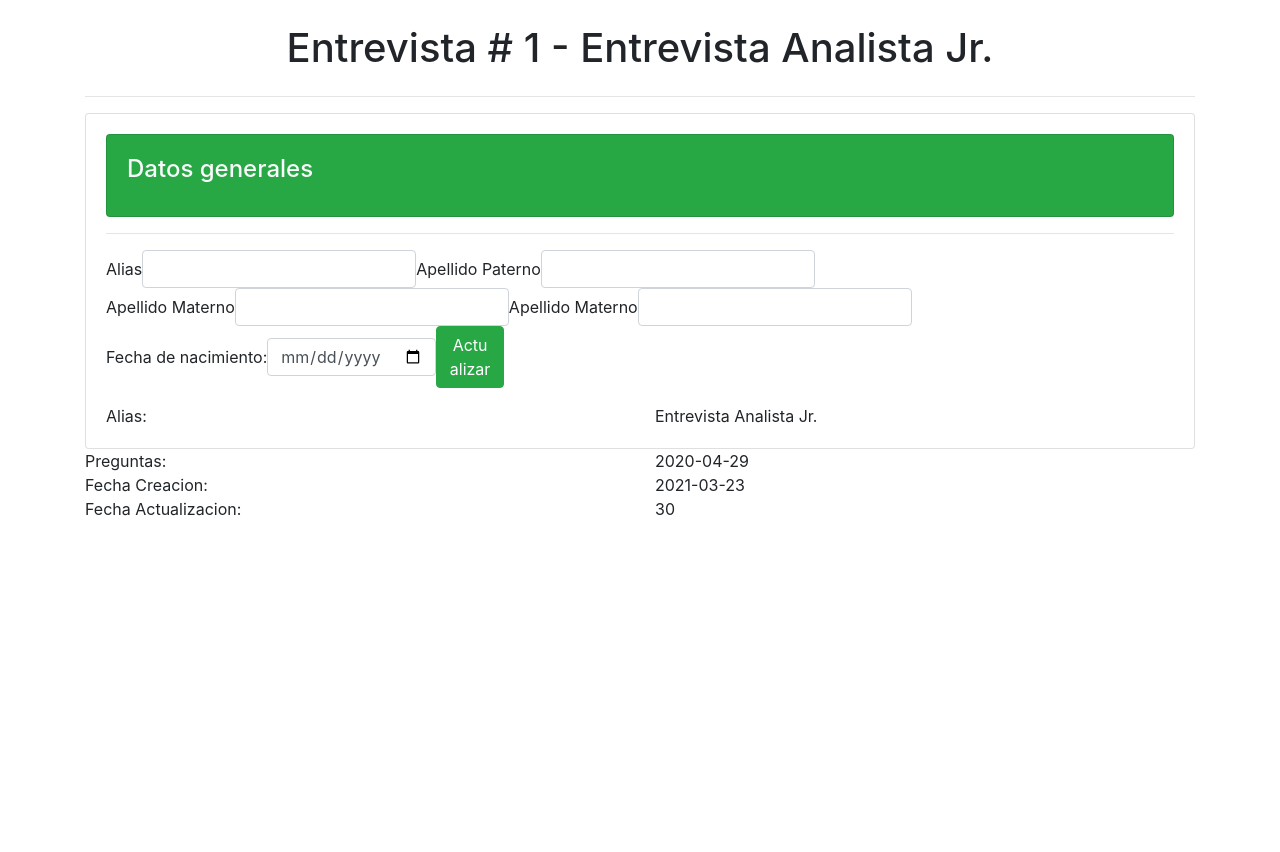
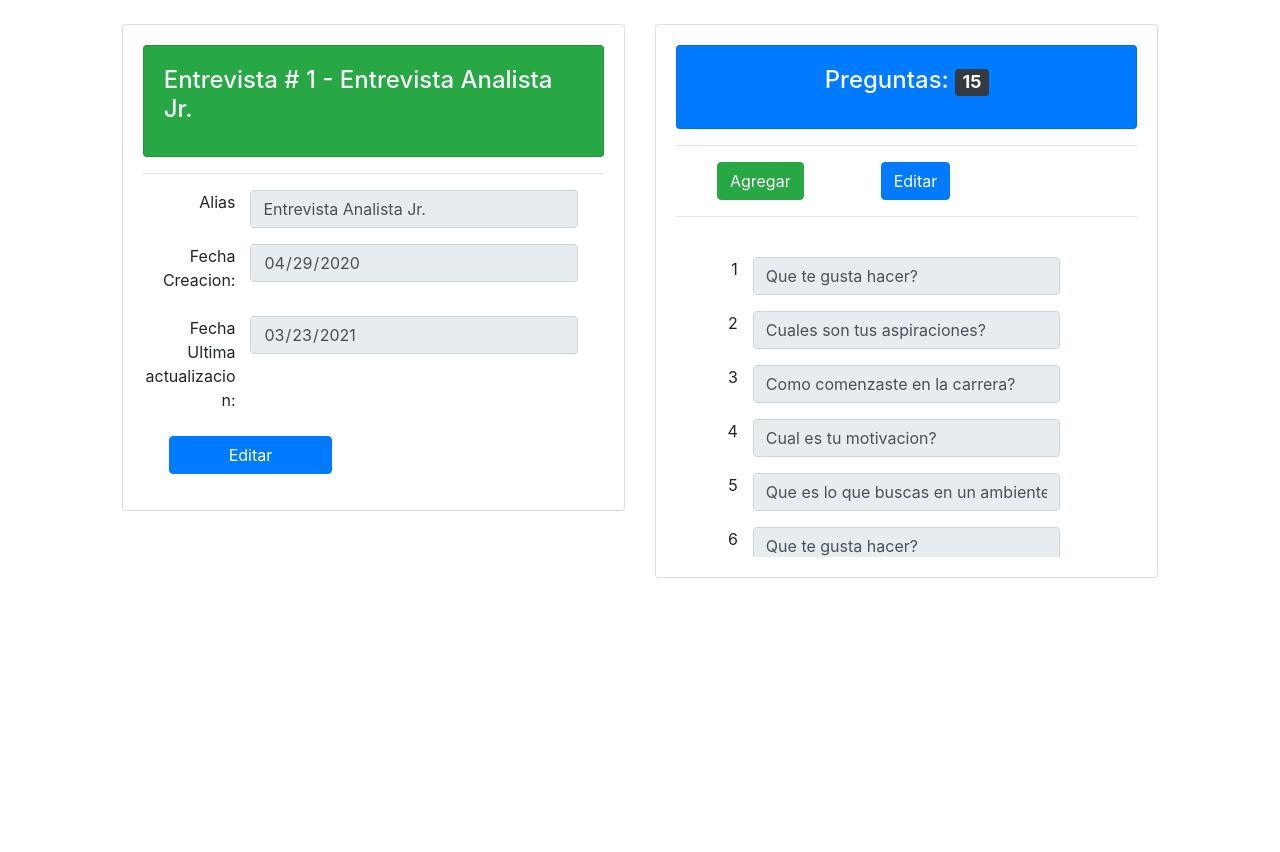
Before and after one commit to GODston/LabAuto, a Django app: page /interviews/1/ in a window 1280 px wide. Shown: the part 56-908 px from the top of the page. Run offline with Django 3.2, Linux system fonts and the light colour scheme; some libraries are stand-ins or nearby versions.

Commit message:
Se actualizan vistas, modelos y funcionamiento general de las vistas, se agregan pantallas de detalles entrevista y candidatos

```diff
--- a/SimuladorEntrevista01/SimuladorEntrevista01/urls.py
+++ b/SimuladorEntrevista01/SimuladorEntrevista01/urls.py
@@ -2,12 +2,13 @@ from django.urls import path
 from . import views
 
 urlpatterns = [
-    path('', views.index, name = 'index'),
-    path('login', views.login, name = '/login'),
-    path('register', views.register, name = '/register'),
-    path('about', views.about, name = '/about'),
-    path('interviews', views.interviews, name = '/interviews'),
+    path('', views.index),
+    path('login', views.login),
+    path('register', views.register),
+    path('about', views.about),
+    path('interviews', views.interviews),
     path('interviews/<int:id>/', views.interview_details),
-    path('candidates', views.candidates, name = '/candidates'),
-    path('settings', views.settings, name = '/settings')
+    path('candidates', views.candidates),
+    path('candidates/<int:id>/', views.candidate_details),
+    path('settings', views.settings)
 ]
--- a/SimuladorEntrevista01/SimuladorEntrevista01/views.py
+++ b/SimuladorEntrevista01/SimuladorEntrevista01/views.py
@@ -1,5 +1,6 @@
 from django.shortcuts import render
 from .models import Entrevista
+from .models import Pregunta
 from .models import Persona
 import pyrebase
 
@@ -40,6 +41,24 @@ listaEntrevistas = [
     Entrevista('10', 'Entrevista Scrum Master', '2020-04-29', '2021-03-23', 30)
 ]
 
+listaPreguntas = [
+    Pregunta('1', 'Que te gusta hacer?'),
+    Pregunta('2', 'Cuales son tus aspiraciones?'),
+    Pregunta('3', 'Como comenzaste en la carrera?'),
+    Pregunta('4', 'Cual es tu motivacion?'),
+    Pregunta('5', 'Que es lo que buscas en un ambiente de trabajo?'),
+    Pregunta('6', 'Que te gusta hacer?'),
+    Pregunta('7', 'Cuales son tus aspiraciones?'),
+    Pregunta('8', 'Como comenzaste en la carrera?'),
+    Pregunta('9', 'Cual es tu motivacion?'),
+    Pregunta('10', 'Que es lo que buscas en un ambiente de trabajo?'),
+    Pregunta('11', 'Que te gusta hacer?'),
+    Pregunta('12', 'Cuales son tus aspiraciones?'),
+    Pregunta('13', 'Como comenzaste en la carrera?'),
+    Pregunta('14', 'Cual es tu motivacion?'),
+    Pregunta('15', 'Que es lo que buscas en un ambiente de trabajo?')
+]
+
 def index(request):
     name_Emp = database.child('Empresa').child('1').child('nombre_Emp').get().val()
 
@@ -65,7 +84,8 @@ def interviews(request):
 def interview_details(request, id):
     return render(request, 'Brand/interview_details.html', {
         "empresa": True,
-        "entrevista": listaEntrevistas[id-1]
+        "entrevista": listaEntrevistas[id-1],
+        "listaPreguntas": listaPreguntas
     })
 
 def candidates(request):
@@ -74,6 +94,12 @@ def candidates(request):
         "listaPersonas": listaPersonas
     })
 
+def candidate_details(request, id):
+    return render(request, 'Brand/candidate_details.html', {
+        "empresa": True,
+        "candidato": listaPersonas[id-1]
+    })
+
 def settings(request):
     return render(request, 'Brand/settings.html', {
         "empresa": True
--- a/SimuladorEntrevista01/Templates/Brand/calendar.html
+++ b/SimuladorEntrevista01/Templates/Brand/calendar.html
@@ -1,4 +1,6 @@
 {% extends "base.html" %}
+
+{% load static %}
 
 {% block title %} {% endblock %}
 
--- a/SimuladorEntrevista01/Templates/Brand/interview_details.html
+++ b/SimuladorEntrevista01/Templates/Brand/interview_details.html
@@ -1,4 +1,6 @@
 {% extends "base.html" %}
+
+{% load static %}
 
 {% block title %} Detalle Entrevista {% endblock %}
 
@@ -6,88 +8,118 @@
 
     {% if entrevista %}
 
-    <div class="container">
+        <!--Estilo para los botones y tabla de preguntas-->
+        <style>
+            .scrollable {
+                height: 300px;
+                overflow-y: scroll;
+            }
+
+            .form-check-delete, #btnActualizarEntrevista,
+            #btnActualizarPreguntas, #btnEliminarPreguntas,
+            #add_question {
+                display: none;
+            }
+        </style>
+
+        <div class="container-fluid">
 
             <!--Titulo de la entrevista-->
             <br>
             <div class="row">
-            <div class="col text-center">
-                <h1>Entrevista # {{entrevista.id }} - {{entrevista.alias}}</h1>
-            </div>
-        </div>
-        <hr>
-
-        <div class="row">
-            <div class="col">
+                <div class="col-sm-1"></div>
+                <div class="col-md-5">
                     <div class="card">
                         <div class="card-body">
                             <div class="card bg-success text-light">
                                 <div class="card-body">
                                     <h4 class="card-title">
-                                    Datos generales
+                                        Entrevista # {{entrevista.id }} - {{entrevista.alias}}
                                     </h4>
                                 </div>
                             </div>
                             <hr>
-                        <div class="card-text">
-                            <form class="form-inline">
-                                <div class="form-group">
-                                    <label for="txtAlias">Alias</label>
-                                    <input type="text" class="form-control" name="txtAlias" id="txtAlias">
+                            <!-- Datos generales de la entrevista-->
+                            <div class="card-text text-right">
+                                <form>
+                                    <div class="form-group row">
+                                        <label for="txtAlias" class="col-md-3">Alias</label>
+                                        <input type="text" class="form-control col-md-8 form-entrevista-general"
+                                            name="txtAlias" id="txtAlias" disabled value="{{entrevista.alias}}">
                                     </div>
-                                <div class="form-group">
-                                    <label for="txtPaterno">Apellido Paterno</label>
-                                    <input type="text" class="form-control" name="txtPaterno" id="txtPaterno">
+                                    <div class="form-group row">
+                                        <label for="txtDateCreacion" class="col-md-3">Fecha Creacion: </label>
+                                        <input type="date" class="form-control col-md-8 form-entrevista-general"
+                                            name="txtDateCreacion" id="txtDateCreacion" disabled value="{{entrevista.fechaCreacion}}">
                                     </div>
-                                <div class="form-group">
-                                    <label for="txtMaterno">Apellido Materno</label>
-                                    <input type="text" class="form-control" name="txtMaterno" id="txtMaterno">
+                                    <div class="form-group row">
+                                        <label for="txtDateUpdate" class="col-md-3">Fecha Ultima actualizacion: </label>
+                                        <input type="date" class="form-control col-md-8 form-entrevista-general"
+                                            name="txtDateUpdate" id="txtDateUpdate" value="{{entrevista.fechaActualizacion}}" disabled>
                                     </div>
-                                <div class="form-group">
-                                    <label for="txtMaterno">Apellido Materno</label>
-                                    <input type="text" class="form-control" name="txtMaterno" id="txtMaterno">
-                                </div>
-                                <div class="form-group">
-                                    <label for="txtDate">Fecha de nacimiento: </label>
-                                    <input type="date" class="form-control" name="txtDate" id="txtDate">
-                                </div>
-                                <div class="form-group text-center">
-                                    <br>
-                                    <button type="submit" class="btn btn-success col-sm-8">Actualizar</button>
+                                    <div class="form-group row">
+                                        <div class="col-md-1"></div>
+                                        <button id="btnEditarEntrevista" type="button"
+                                            class="btn btn-primary col-md-4">Editar</button>
+                                        <div class="col-md-2"></div>
+                                        <button id="btnActualizarEntrevista" type="submit"
+                                            class="btn btn-success col-md-4">Actualizar</button>
+                                        <div class="col-md-1"></div>
                                     </div>
                                 </form>
-
-
-                            <div class="row">
-                                <div class="col">Alias:</div>
-                            <div class="col">{{ entrevista.alias }}</div>
-                            </div>
-
-                        </div>
-
-                    </div>
-
                             </div>
                         </div>
                     </div>
+                </div>
+                <!-- Seccion de preguntas para la entrevista -->
+                {% if listaPreguntas %}
+                <div class="col-md-5">
+                    <div class="card">
+                        <div class="card-body">
 
-        <div class="row">
-            <div class="col">Preguntas: </div>
-            <div class="col">{{entrevista.preguntas}}</div>
+                            <!-- Titulo de la pagina -->
+                            <div class="card bg-primary text-light text-center">
+                                <div class="card-body">
+                                    <h4 class="card-title">
+                                        Preguntas:
+                                        <span class="badge badge-dark">
+                                            {{listaPreguntas|length}}
+                                        </span>
+                                    </h4>
                                 </div>
+                            </div>
+                            <hr>
 
-        <div class="row">
-            <div class="col">Fecha Creacion: </div>
-            <div class="col">{{entrevista.fechaCreacion}}</div>
+                            {% include 'Components/detail_options.html' %}
+
+                            <!-- Lista de preguntas -->
+                            <div class="card-text text-right row">
+                                <div class="table-responsive col-md-12">
+                                    <div class="scrollable col">
+                                        {% for pregunta in listaPreguntas %}
+                                            <form>
+                                                <div class="form-group row">
+                                                    <label for="txtQuestion{{pregunta.id}}" class="col-md-2">{{pregunta.id}}</label>
+                                                    <input type="text" name="txtQuestion{{pregunta.id}}"
+                                                        id="txtQuestion{{pregunta.id}}"
+                                                        class="form-control col-md-8 form-input-preguntas"
+                                                        value="{{pregunta.pregunta}}" disabled>
+
+                                                    <label class="form-check-label col">
+                                                        <input type="checkbox" class="form-check-input form-check-delete col"
+                                                            name="{{pregunta.id}}" id="{{pregunta.id}}" value="checkedValue">
+                                                    </label>
                                                 </div>
-
-        <div class="row">
-            <div class="col">Fecha Actualizacion: </div>
-            <div class="col">{{entrevista.fechaActualizacion}}</div>
+                                            </form>
+                                        {% endfor %}
                                     </div>
-
                                 </div>
-
+                            </div>
+                        </div>
+                    </div>
+                </div>
                 {% endif %}
-
+            </div>
+        </div>
+    {% endif %}
 {% endblock %}
--- a/SimuladorEntrevista01/Templates/Brand/interviews.html
+++ b/SimuladorEntrevista01/Templates/Brand/interviews.html
@@ -1,4 +1,6 @@
 {% extends "base.html" %}
+
+{% load static %}
 
 {% block title %} Entrevistas {% endblock %}
 
@@ -39,7 +41,7 @@
                     </thead>
                     <tbody>
                         {% for entrevista in listaEntrevistas %}
-                            <tr scope="row">
+                            <tr id="{{entrevista.id}}" scope="row" class="tr-entrevista">
                                 <td>{{entrevista.id}}</td>
                                 <td>{{entrevista.alias}}</td>
                                 <td>{{entrevista.preguntas}}</td>
--- a/SimuladorEntrevista01/Templates/Brand/settings.html
+++ b/SimuladorEntrevista01/Templates/Brand/settings.html
@@ -1,4 +1,6 @@
 {% extends "base.html" %}
+
+{% load static %}
 
 {% block title %} Configuración {% endblock %}
 
--- /dev/null
+++ b/SimuladorEntrevista01/Templates/Components/detail_options.html
@@ -0,0 +1,27 @@
+<!-- Cintilla de opciones -->
+<div class="row">
+    <div class="col-md-1"></div>
+    <!-- Boton para agregar pregunta -->
+    <div class="col-md-3">
+        <!-- Boton para agregar pregunta -->
+        <button id="btnAgregarPreguntas"
+            type="button" class="btn btn-success">Agregar</button>
+
+        <!-- Boton para actualizar las preguntas -->
+        <button id="btnActualizarPreguntas"
+            type="button" class="btn btn-success">Actualizar</button>
+    </div>
+    <div class="col-md-1"></div>
+    <!-- Boton para editar preguntas -->
+    <div class="col-md-3">
+        <button id="btnEditarPreguntas"
+            type="button" class="btn btn-primary">Editar</button>
+    </div>
+    <div class="col-md-1"></div>
+    <!-- Boton para eliminar pregunta -->
+    <div class="col-md-3">
+        <button id="btnEliminarPreguntas"
+            type="button" class="btn btn-danger">Eliminar</button>
+    </div>
+</div>
+<hr><br>
--- a/SimuladorEntrevista01/Templates/about.html
+++ b/SimuladorEntrevista01/Templates/about.html
@@ -1,4 +1,6 @@
 {% extends "base.html" %}
+
+{% load static %}
 
 {% block title %} Sobre AIA {% endblock %}
 
@@ -7,7 +9,7 @@
             <br/>
             <div class="row">
                 <div class="col-md-7">
-                    <img src="./static/img/about.jpg"
+                    <img src="{% static 'img/about.jpg' %}"
                     class="img-fluid" alt="img-about"/>
                 </div>
                 <div class="col-md-1"></div>
--- a/SimuladorEntrevista01/Templates/base.html
+++ b/SimuladorEntrevista01/Templates/base.html
@@ -1,9 +1,11 @@
+{% load static %}
+
 <html>
     <head>
         <meta charset="utf-8">
         {% load bootstrap4 %} {# Cargamos la librería #}
         {% bootstrap_css %} {# CSS Bootstrap #}
-        <link rel="stylesheet" href="./static/css/style.css">
+        <link rel="stylesheet" href="{% static 'css/style.css' %}">
         <meta name="viewport" content="width=device-width, initial-scale=1, shrink-to-fit=no">
         <link rel="icon" href="favicon.ico">
         <title>AIA - {% block title %} {% endblock %}</title>
@@ -21,5 +23,7 @@
         {% include "Components/footer.html" %}
 
         {% bootstrap_javascript jquery='full' %}
+
+        <script type="text/javascript" src="{% static 'js/script.js' %}"></script>
     </body>
 </html>
--- a/SimuladorEntrevista01/Templates/index.html
+++ b/SimuladorEntrevista01/Templates/index.html
@@ -1,4 +1,6 @@
 {% extends "base.html" %}
+
+{% load static %}
 
 <!--Se configura el titulo-->
 {% block title %} Ingreso Candidato {% endblock %}
@@ -35,7 +37,7 @@
             </div>
 
             <div class="col-md-5">
-                <img src="./static/img/candidato_ingreso.jpg"
+                <img src="{% static 'img/candidato_ingreso.jpg' %}"
                 class="img-fluid" alt="img-ingreso"/>
             </div>
         </div>
--- a/SimuladorEntrevista01/Templates/login.html
+++ b/SimuladorEntrevista01/Templates/login.html
@@ -1,4 +1,6 @@
 {% extends "base.html" %}
+
+{% load static %}
 
 {% block title %} Inicio de Sesion {% endblock %}
 
@@ -45,7 +47,7 @@
             </div>
 
             <div class="col-md-7">
-                <img src="./static/img/login.jpg"
+                <img src="{% static 'img/login.jpg' %}"
                 class="img-fluid" alt="img-login"/>
             </div>
         </div>
--- a/SimuladorEntrevista01/Templates/register.html
+++ b/SimuladorEntrevista01/Templates/register.html
@@ -1,4 +1,6 @@
 {% extends "base.html" %}
+
+{% load static %}
 
 {% block title %} Registro {% endblock %}
 
@@ -64,7 +66,7 @@
                 </div>
             </div>
             <div class="col-md-6">
-                <img src="./static/img/register.jpg"
+                <img src="{% static 'img/register.jpg' %}"
                 class="img-fluid" alt="img-register"/>
             </div>
         </div>
--- a/SimuladorEntrevista01/static/css/style.css
+++ b/SimuladorEntrevista01/static/css/style.css
@@ -1,5 +1,5 @@
 .scrollable {
-    height: 70%;
+    height: 200px;
     overflow-y: scroll;
 }
 
--- /dev/null
+++ b/SimuladorEntrevista01/static/js/script.js
@@ -0,0 +1,78 @@
+// Se agrega la propiedad onclick en los items de la lista de entrevistas
+document.querySelectorAll('.tr-entrevista').forEach(entrevista => {
+    var entrevista_id = entrevista.getAttribute("id")
+    entrevista.addEventListener('click', event => {
+        window.location.href = '/interviews/' + entrevista_id;
+    })
+})
+
+// Se agrega la propiedad onclick en los items de la lista de candidatos
+document.querySelectorAll('.tr-candidatos').forEach(candidato => {
+    var candidato_id = candidato.getAttribute("id")
+    candidato.addEventListener('click', event => {
+        window.location.href = '/candidates/' + candidato_id;
+    })
+})
+
+// Boton para editar los datos generales de la entrevista
+document.getElementById('btnEditarEntrevista').onclick = function() {
+
+    if(this.textContent == 'Editar') {
+        this.removeAttribute('class');
+        this.setAttribute('class', 'btn btn-warning col-md-4')
+        this.textContent = 'Cancelar'
+        $('#btnActualizarEntrevista').css('display', 'block');
+    } else {
+        this.removeAttribute('class');
+        this.setAttribute('class', 'btn btn-primary col-md-4')
+        this.textContent = 'Editar'
+        $('#btnActualizarEntrevista').css('display', 'none');
+    }
+
+    document.querySelectorAll('.form-entrevista-general').forEach(input => {
+        input.disabled = !input.disabled;
+    })
+};
+
+// Boton para agregar preguntas
+document.getElementById('btnAgregarPreguntas').onclick = function() {
+
+}
+
+// Boton para editar las preguntas de la entrevista
+document.getElementById('btnEditarPreguntas').onclick = function() {
+
+    if(this.textContent == 'Editar') {
+        this.removeAttribute('class');
+        this.setAttribute('class', 'btn btn-warning')
+        this.textContent = 'Cancelar'
+        $('#btnAgregarPreguntas').css('display', 'none');
+        $('#btnActualizarPreguntas').css('display', 'block');
+        $('#btnEliminarPreguntas').css('display', 'block');
+        $('.form-check-delete').css('display', 'block');
+    } else {
+        this.removeAttribute('class');
+        this.setAttribute('class', 'btn btn-primary')
+        this.textContent = 'Editar'
+        $('#btnAgregarPreguntas').css('display', 'block');
+        $('#btnActualizarPreguntas').css('display', 'none');
+        $('#btnEliminarPreguntas').css('display', 'none');
+        $('.form-check-delete').css('display', 'none');
+    }
+
+    document.querySelectorAll('.form-input-preguntas').forEach(input => {
+        input.disabled = !input.disabled;
+    })
+};
+
+
+// Boton para eliminar registros
+// TODO: Agregar peticion para eliminar las preguntas
+document.getElementById('btnEliminarPreguntas').onclick = function() {
+    var preguntasEliminar = []
+    document.querySelectorAll('.form-check-delete:checked').forEach(chkDelete => {
+        preguntasEliminar.push(chkDelete.getAttribute('id'))
+    })
+
+    console.log(preguntasEliminar);
+}
```
Also changed, not shown: SimuladorEntrevista01/SimuladorEntrevista01/models.py (+20 -0 lines), SimuladorEntrevista01/Templates/Brand/candidate_details.html (added, +105 -0 lines), SimuladorEntrevista01/Templates/Brand/candidates.html (+13 -2 lines). Lines whose indentation alone changed are shown as unchanged.
